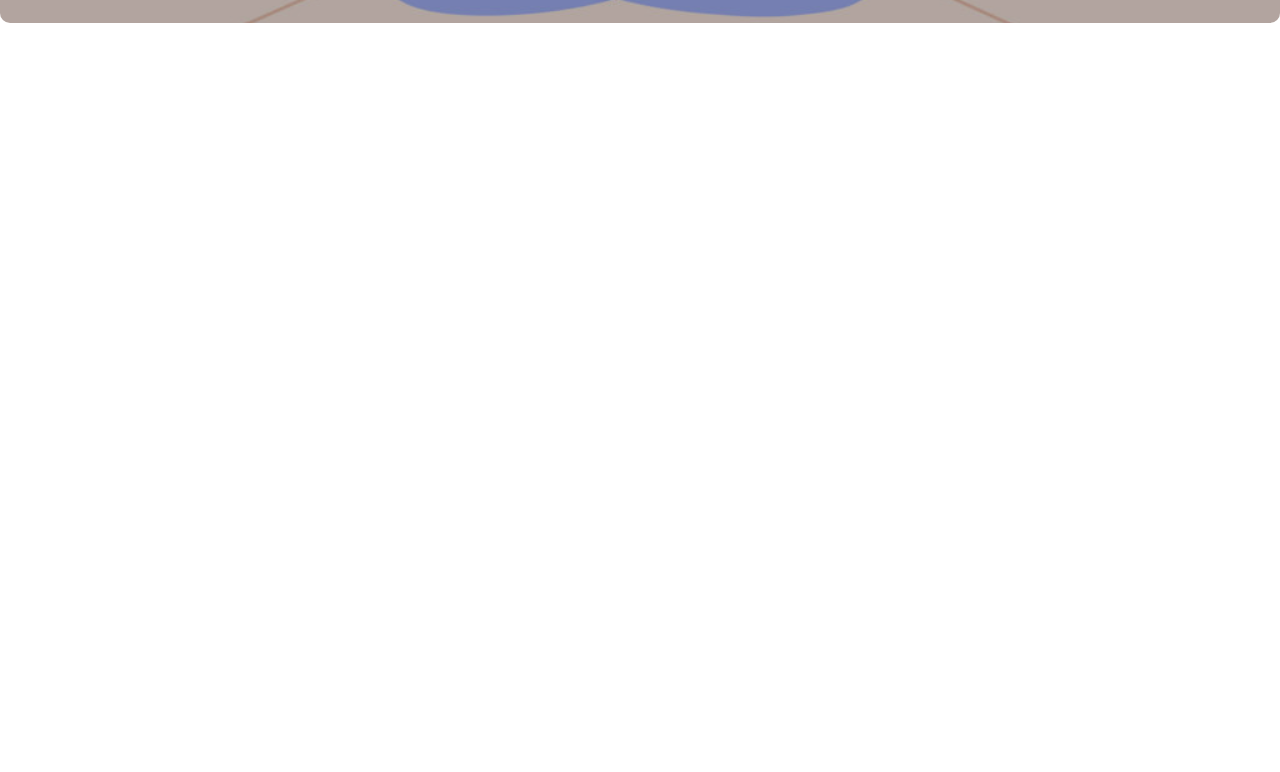
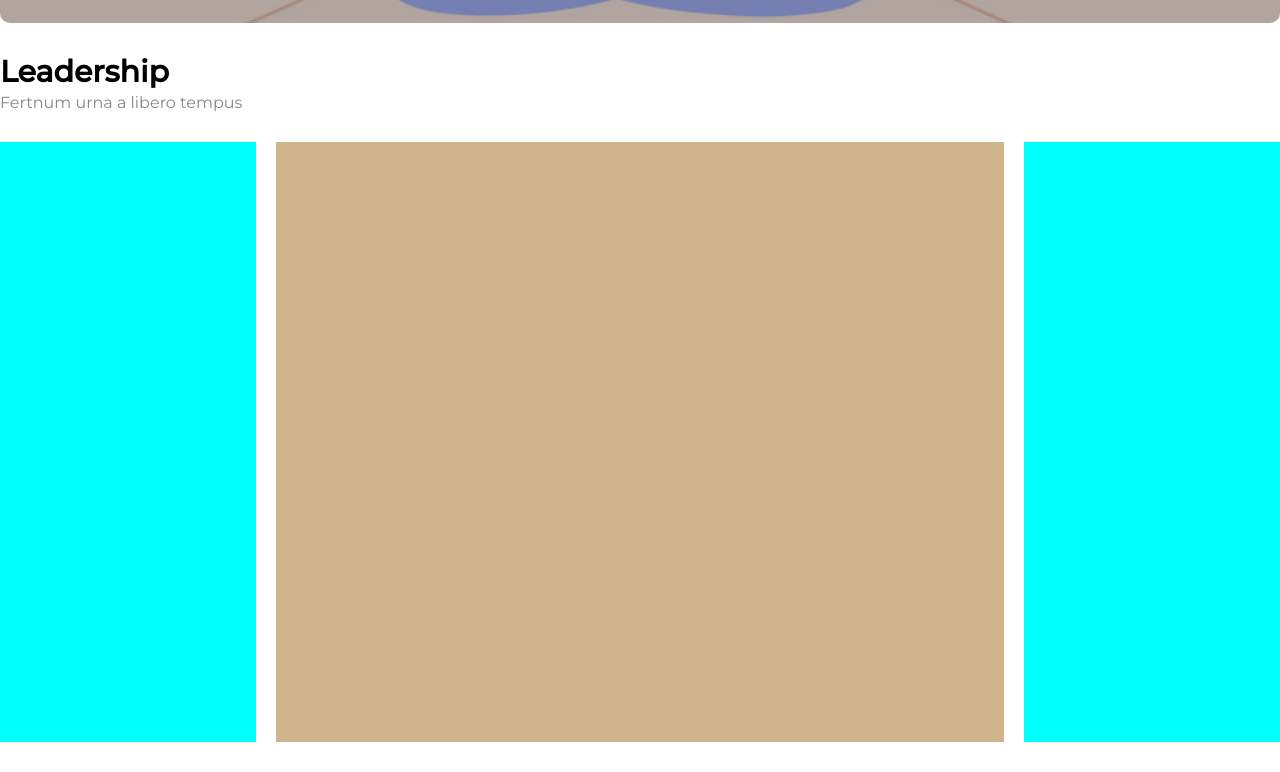
Before and after one commit to bertoldimatteo/htmlcss-wp, a plain HTML site: page index.htm in a window 1280 px wide. Shown: the part 750-1522 px from the top of the page. Before the commit the page ends 800 px from the top, so only its background shows below. Drawn offline with Linux system fonts and the light colour scheme.

Commit message:
aggiunta struttura colonne

```diff
--- a/css/style.css
+++ b/css/style.css
@@ -7,14 +7,6 @@
 }
 
 /* general */
-
-body {
-    max-width: 1440px;
-    margin: auto;
-    font-family: 'Montserrat', sans-serif;
-    color: #878787;
-}
-
 nav {
     margin: 35px 0;
 }
@@ -24,7 +16,20 @@ nav ul li {
     margin-right: 25px;
 }
 
+.clearfix::after {
+    content: "";
+    display: block;
+    clear: both;
+}
+
 /* specific class */
+
+.container {
+    max-width: 1440px;
+    margin: auto;
+    font-family: 'Montserrat', sans-serif;
+    color: #878787;
+}
 
 .logo {
     display: inline-block;
@@ -60,3 +65,33 @@ nav ul li {
     font-size: 37px;
     font-weight: 500;
 }
+
+.second-section {
+    margin: 30px 0;
+}
+
+.main-claim {
+    font-size: 30px;
+    color: #000;
+    font-weight: 800;
+    margin-bottom: 3px;
+}
+
+.clearfix {
+    margin-top: 30px;
+}
+
+.col-left, .col-right {
+    width: 20%;
+    min-height: 600px;
+    background-color: aqua;
+    float: left;
+}
+
+.col-middle {
+    width: calc(60% - 40px);
+    min-height: 600px;
+    background-color: tan;
+    margin: 0 20px;
+    float: left;
+}
--- a/index.htm
+++ b/index.htm
@@ -14,6 +14,7 @@
 
 </head>
 <body>
+    <div class="container">
         <header>
             <div>
                 <img class="logo" src="images/logo.png" alt="">
@@ -38,7 +39,19 @@
                     </div>
                 </div>
             </section>
+            <section class="second-section">
+                <div class="claim">
+                    <h1 class="main-claim">Leadership</h1>
+                    <span>Fertnum urna a libero tempus</span>
+                </div>
+                <div class="subsection clearfix">
+                    <div class="col-left"></div>
+                    <div class="col-middle"></div>
+                    <div class="col-right"></div>
+                </div>
+            </section>
         </main>
         <footer></footer>
+    </div>
 </body>
 </html>
```
Lines whose indentation alone changed are shown as unchanged.
